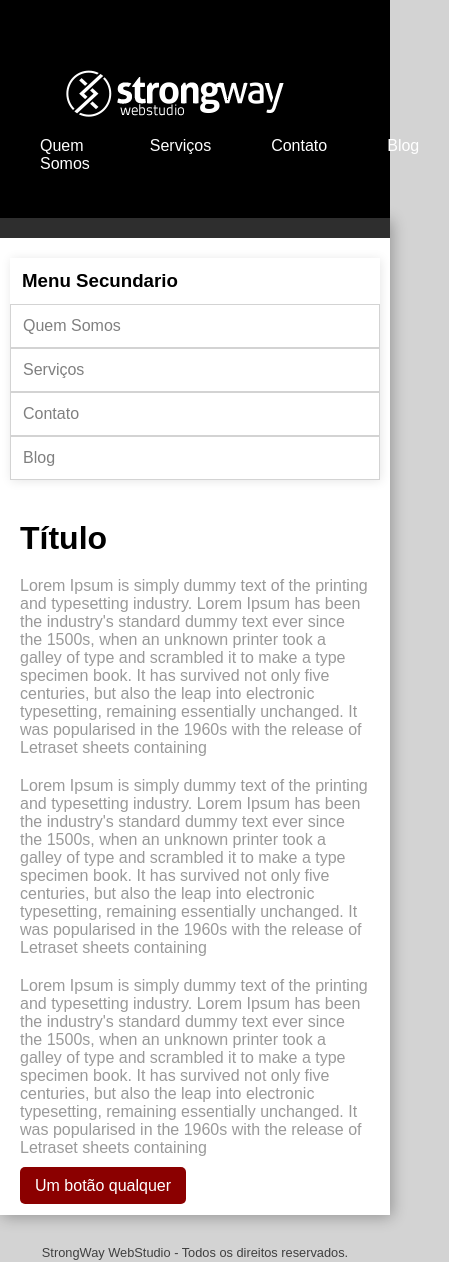
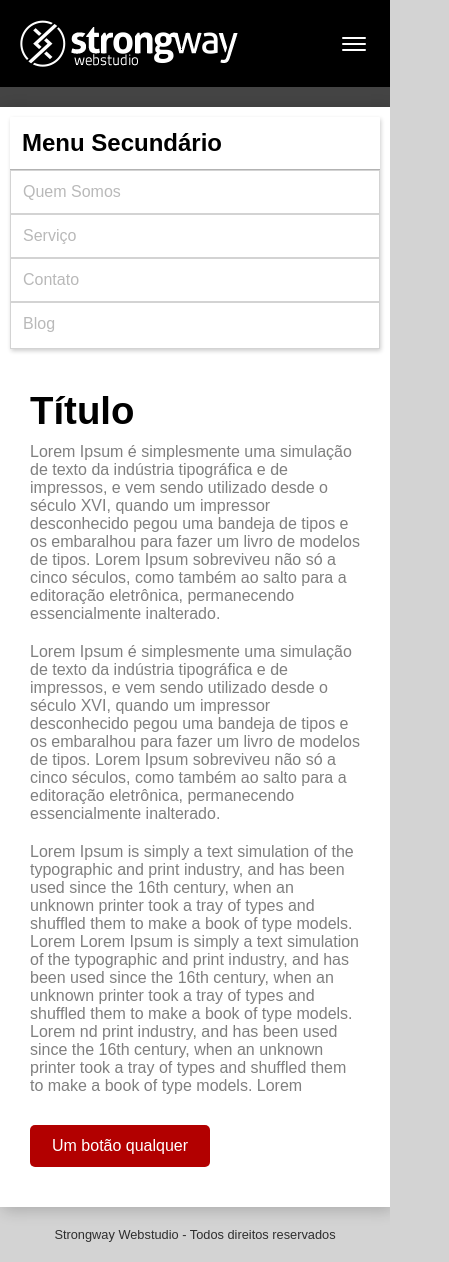
Before and after one commit to MauricioKoop/testeWebCssHTML, a plain HTML site: page index.html in a window 390 px wide. Shown: the whole page, 449 px wide, since content can reach past the window. Drawn offline with nearby package versions, Linux system fonts and the light colour scheme.

Commit message:
Layout com grid e display

```diff
--- a/index.html
+++ b/index.html
@@ -11,39 +11,39 @@
 <body>
 
 	<header>
-		<div class="contHeader">
-			<div class="divImg">
-				<img class="img" src="logotipo.png">
-			</div>
-			<div class="divSide">
-				<ul>
-					<li>
-						<a href="#">Quem Somos</a>
-					</li>
-					<li>
-						<a href="#">Serviços</a>
-					</li>
-					<li>
-						<a href="#">Contato</a>
-					</li>
-					<li>
-						<a href="#">Blog</a>
-					</li>
-				</ul>
-			</div>
-		</div>
-	</header>
-
-	<div class="container">
-		<div class="bgGray"></div>
-		<div class="navbar">
-			<ul>
-				<h3>Menu Secundario</h3>
+		<div class="flex">
+			<img src="logotipo.png">
+			<ul id="navBar">
 				<li>
 					<a href="#">Quem Somos</a>
 				</li>
 				<li>
-					<a href="#">Serviços</a>
+					<a href="#">Serviço</a>
+				</li>
+				<li>
+					<a href="#">Contato</a>
+				</li>
+				<li>
+					<a href="#">Blog</a>
+				</li>
+			</ul>
+			<a href="#" class="menuToggle" id="menuToggle">
+				<ion-icon name="menu-outline"></ion-icon>
+			</a>
+		</div>
+	</header>
+
+	<div class="faixaGray"></div>
+
+	<section class="container">
+		<div class="navContent">
+			<ul>
+				<h2>Menu Secundário</h2>
+				<li>
+					<a href="#">Quem Somos</a>
+				</li>
+				<li>
+					<a href="#">Serviço</a>
 				</li>
 				<li>
 					<a href="#">Contato</a>
@@ -53,17 +53,35 @@
 				</li>
 			</ul>
 		</div>
-		<div class="contentRight">
-			<h2>Título</h2>
-			<p>Lorem Ipsum is simply dummy text of the printing and typesetting industry. Lorem Ipsum has been the industry's standard dummy text ever since the 1500s, when an unknown printer took a galley of type and scrambled it to make a type specimen book. It has survived not only five centuries, but also the leap into electronic typesetting, remaining essentially unchanged. It was popularised in the 1960s with the release of Letraset sheets containing </p>
-			<p>Lorem Ipsum is simply dummy text of the printing and typesetting industry. Lorem Ipsum has been the industry's standard dummy text ever since the 1500s, when an unknown printer took a galley of type and scrambled it to make a type specimen book. It has survived not only five centuries, but also the leap into electronic typesetting, remaining essentially unchanged. It was popularised in the 1960s with the release of Letraset sheets containing </p>
-			<p>Lorem Ipsum is simply dummy text of the printing and typesetting industry. Lorem Ipsum has been the industry's standard dummy text ever since the 1500s, when an unknown printer took a galley of type and scrambled it to make a type specimen book. It has survived not only five centuries, but also the leap into electronic typesetting, remaining essentially unchanged. It was popularised in the 1960s with the release of Letraset sheets containing </p>
-			<a href="#" class="btn">Um botão qualquer</a>
+
+		<div class="contentText">
+			<h1>Título</h1>
+			<p>Lorem Ipsum é simplesmente uma simulação de texto da indústria tipográfica e de impressos, e vem sendo utilizado desde o século XVI, quando um impressor desconhecido pegou uma bandeja de tipos e os embaralhou para fazer um livro de modelos de tipos. Lorem Ipsum sobreviveu não só a cinco séculos, como também ao salto para a editoração eletrônica, permanecendo essencialmente inalterado.
+			</p>
+			<p>Lorem Ipsum é simplesmente uma simulação de texto da indústria tipográfica e de impressos, e vem sendo utilizado desde o século XVI, quando um impressor desconhecido pegou uma bandeja de tipos e os embaralhou para fazer um livro de modelos de tipos. Lorem Ipsum sobreviveu não só a cinco séculos, como também ao salto para a editoração eletrônica, permanecendo essencialmente inalterado.
+			</p>
+			<p>Lorem Ipsum is simply a text simulation of the typographic and print industry, and has been used since the 16th century, when an unknown printer took a tray of types and shuffled them to make a book of type models. Lorem Lorem Ipsum is simply a text simulation of the typographic and print industry, and has been used since the 16th century, when an unknown printer took a tray of types and shuffled them to make a book of type models. Lorem nd print industry, and has been used since the 16th century, when an unknown printer took a tray of types and shuffled them to make a book of type models. Lorem</p>
+			<a href="#">Um botão qualquer</a>
 		</div>
-	</div>
+	</section>
 
-	<div class="divTermos">
-		<p>StrongWay WebStudio - Todos os direitos reservados.</p>
-	</div>
+	<div class="footer">Strongway Webstudio - Todos direitos reservados</div>
+
+	<script type="module" src="https://unpkg.com/ionicons@5.5.2/dist/ionicons/ionicons.esm.js"></script>
+	<script nomodule src="https://unpkg.com/ionicons@5.5.2/dist/ionicons/ionicons.js"></script>
+	<script>
+		let menuToggle = document.getElementById('menuToggle');
+		menuToggle.addEventListener("click", function(){
+			let navBar = document.getElementById('navBar');
+
+			if (navBar.className.indexOf('active') != -1) {
+				navBar.classList.remove('active');
+			}else{
+				navBar.classList.add('active');
+			}
+
+		});
+		// console.log(menuToggle);
+	</script>
 </body>
 </html>
--- a/style.css
+++ b/style.css
@@ -5,148 +5,204 @@
 	box-sizing: border-box;
 	font-family: "Popping", sans-serif;
 }
+li
+{
+	list-style-type: none;
+}
+a
+{
+	text-decoration: none;
+}
 body
 {
-	height: 120vh;
 	background: lightgray;
+	height: 100%;
 }
+/*Start NAVBAR*/
 header
 {
 	background: #000;
-	position: relative;
-	width: 100%;
-	padding: 50px 0 25px 0;
+	overflow: hidden;
+	padding-top: 70px;
 }
-.contHeader
+.flex
+{
+	display: flex;
+	flex-wrap: wrap;
+	justify-content: space-between;
+	align-items: center;
+	max-width: 1100px;
+	padding: 20px;
+	margin: 0 auto;
+}
+.flex ul
+{
+	display: flex;
+}
+.flex ul li
+{
+	margin-left: 20px;
+	transition: .3s;
+}
+.flex ul li:hover
+{
+	background: #fff;
+	transition: .3s;
+}
+.flex ul li:hover a
+{
+	color: #2e2e2e;
+}
+img
 {
 	position: relative;
-	max-width: 1000px;
+	z-index: 2;
+}
+.flex ul li a
+{
+	padding: 10px 15px;
+	color: #fff;
+}
+ion-icon
+{
+	font-size: 2em;
+	color: #fff;
+	display: none;
+}
+.flex ul.active
+{
+	transform: translateX(0);
+	transition: .2s;
+}
+.flex ul.active li
+{
+	opacity: 1;
+}
+/*End NAVBAR*/
+/*Faixa Gray*/
+.faixaGray
+{
+	max-width: 1100px;
+	height: 20px;
 	margin: 0 auto;
-	display: flex;
-	padding: 10px;
-	flex-wrap: wrap;
+	background: #444444;
 }
-.contHeader div img
-{
-	background-size: cover;
-	margin-right: 40px;
-}
-.contHeader ul
-{
-	display: inline-block;
-}
-.contHeader ul li
-{
-	float: left;
-	list-style-type: none;
-}
-.contHeader ul li a
-{
-	text-decoration: none;
-	color: #fff;
-	display: block;
-	padding: 10px 30px;
-}
-/*Section content*/
+/*Start Content*/
 .container
 {
-	min-height: 600px;
+	display: grid;
+	grid-template-columns: 1fr 2fr;
 	background: #fff;
-	position: relative;
-	max-width: 1000px;
-	margin:0 auto;
-	display: flex;
-	flex-wrap: wrap;
-	box-shadow: 2px 2px 15px rgba(0, 0, 0, .3);
-	border-radius: 4px;
+	margin: 0 auto;
+	max-width: 1100px;
+	box-shadow: 3px 3px 15px rgba(0, 0, 0, .2);
 }
-.navbar
+/*Start Navbar Content*/
+.navContent ul
 {
-	background: #fff;
-	flex-grow: 2;
-	width: 300px;
-	padding: 20px 10px;
+	box-shadow: 1px 2px 4px #cecece;
+	margin: 10px;
+	border-radius: 1px;
 }
-.navbar ul
-{
-	box-shadow: 1px 1px 10px rgba(0, 0, 0, .1);
-}
-.navbar ul h3
+.navContent ul h2
 {
 	padding: 12px;
+	border-bottom: 1px solid #b2b2b2;
 }
-.navbar ul li
+.navContent ul li
 {
-	list-style: none;
+	padding: 12px;
 	border: 1px solid lightgray;
-	padding: 12px;
+}
+.navContent ul li a
+{
+	color: #b9b9b9;
+	font-size: 1em;
+}
+.navContent ul li:nth-child(5)
+{
+	padding-bottom: 15px;
+}
+/*End Navbar Content*/
+.contentText
+{
+	padding: 30px;
+}
+.contentText h1
+{
+	font-size: 2.4em;
+	margin-bottom: 10px;
+}
+.contentText p
+{
+	color: rgba(0, 0, 0, .5);
+	margin-bottom: 20px;
+}
+.contentText a
+{
+	color: white;
+	background: #b20000;
+	border-radius: 5px;
+	padding: 12px 22px;
+	display: inline-block;
+	margin: 10px 0;
+}
+/*End Content*/
+.footer
+{
+	text-align: center;
+	padding: 20px 0;
+	font-size: .8em;
+	color: #2e2e2e;
+}
+@media(max-width: 750px)
+{
+	.container
+	{
+		grid-template-columns: 1fr;
+	}
+}
+@media (max-width: 999px)
+{
+	header
+	{
+		padding-top: 0;
+	}
+	ion-icon
+	{
+		display: block;
+	}
+	.flex ul
+	{
+		position: absolute;
+		left: 0;
+		top: 0;
+		background: #000;
+		width: 300px;
+		height: 100%;
+		padding-top: 100px;
+		flex-direction: column;
+		transform: translateX(-300px);
+	}
+	.flex ul li
+	{
+		margin-left: 0;
+		opacity: 0;
+		padding: 10px;
+	}
+}
+/*@media (min-width: 576px) {
 
 }
-.navbar ul li a
-{
-	text-decoration: none;
-	text-decoration-style: none;
-	color: rgba(0, 0, 0, .5);
+
+@media (min-width: 768px) {
+
 }
-.contentRight
-{
-	background: #fff;
-	flex-grow: 7;
-	width: 600px;
-	padding: 20px;
+
+@media (min-width: 992px) {
+
 }
-.contentRight p
-{
-	margin-bottom: 20px;
-	color: rgba(0, 0, 0, .4);
-}
-.contentRight h2
-{
-	font-size: 2em;
-	margin-bottom: 20px;
-}
-.contentRight a
-{
-	text-decoration: none;
-	text-decoration-style: none;
-	color: #fff;
-	width: 150px;
-	background: darkred;
-	padding: 10px 15px;
-	border-radius: 5px;
-}
-.divImg
-{
-	flex-grow: 1;
-}
-.divSide
-{
-	flex-grow: 5;
-}
-.divTermos
-{
-	font-size: .8em;
-	text-align: center;
-	margin-top: 30px;
-	color: rgba(0, 0, 0, .7);
-}
-.bgGray
-{
-	background: #2e2e2e;
-	position: relative;
-	height: 20px;
-	width: 100%;
-}
-@media (max-width: 779.98px) {
-	.divImg
-	{
-		display: flex;
-		justify-content: center;
-		padding: 10px;
-	}
-	.divSide ul
-	{
-		display: flex;
-		justify-content: center;
-	}
-}
+
+@media (min-width: 1200px) {
+
+}*/
```
